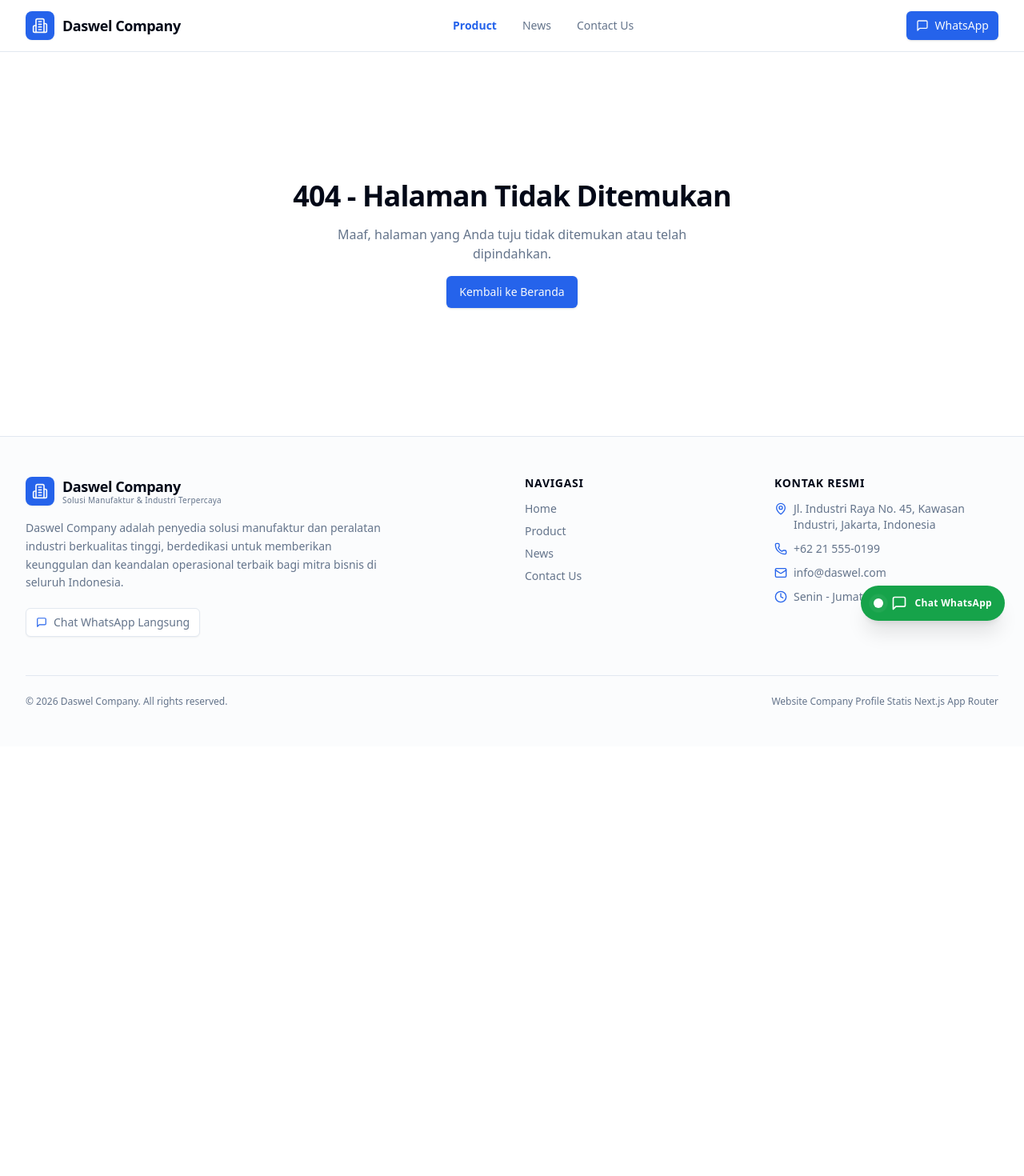
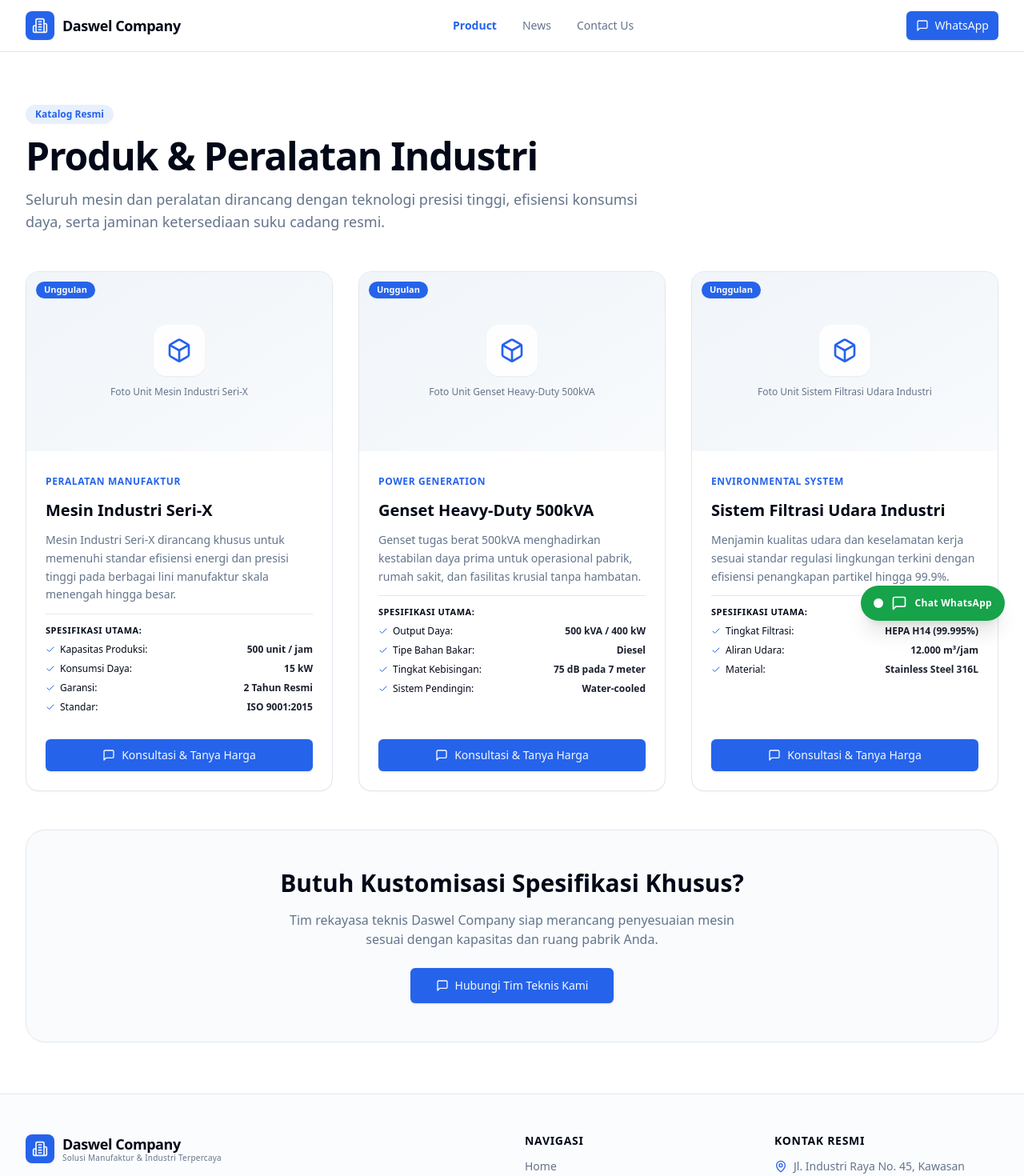
Before and after one commit to Snouzen/daswel-comp, a Next.js app: page /products in a window 1280 px wide. Before the commit this address had no page. Shown: the top 1470 px of the page at 80% size. Before the commit the page ends 933 px from the top, so only its background shows below. Built offline with nearby package versions, Linux system fonts and the light colour scheme.

Commit message:
feat: add products page and link Product navigation menu

```diff
--- /dev/null
+++ b/app/products/page.tsx
@@ -0,0 +1,137 @@
+import type { Metadata } from "next";
+import Link from "next/link";
+import { productsData } from "@/data/products";
+import { companyData } from "@/data/company";
+import { Button } from "@/components/ui/button";
+import { Box, Check, MessageSquare, ArrowRight } from "lucide-react";
+
+export const metadata: Metadata = {
+  title: "Katalog Produk & Peralatan Manufaktur",
+  description:
+    "Jelajahi lini produk mesin industri, genset heavy-duty, dan sistem filtrasi udara berkualitas tinggi berstandar ISO dari Daswel Company.",
+  alternates: {
+    canonical: "https://daswel.com/products",
+  },
+  openGraph: {
+    title: `Produk & Peralatan Industri | ${companyData.name}`,
+    description:
+      "Temukan mesin industri dan peralatan manufaktur berkinerja tinggi untuk menunjang produktivitas pabrik Anda.",
+    url: "https://daswel.com/products",
+  },
+  twitter: {
+    card: "summary_large_image",
+    title: `Produk & Peralatan Industri | ${companyData.name}`,
+    description:
+      "Peralatan manufaktur efisiensi energi dengan garansi resmi dan dukungan teknis penuh.",
+  },
+};
+
+export default function ProductsPage() {
+  return (
+    <div className="container mx-auto max-w-7xl px-4 sm:px-6 lg:px-8 py-12 sm:py-16 space-y-12">
+      {/* Page Header */}
+      <header className="max-w-3xl space-y-4">
+        <div className="inline-flex items-center gap-1.5 rounded-full bg-primary/10 px-3 py-1 text-xs font-semibold text-primary">
+          <span>Katalog Resmi</span>
+        </div>
+        <h1 className="text-3xl sm:text-5xl font-extrabold tracking-tight text-foreground">
+          Produk & Peralatan Industri
+        </h1>
+        <p className="text-muted-foreground text-base sm:text-lg leading-relaxed">
+          Seluruh mesin dan peralatan dirancang dengan teknologi presisi tinggi, efisiensi konsumsi daya, serta jaminan ketersediaan suku cadang resmi.
+        </p>
+      </header>
+
+      {/* Products Grid */}
+      <section aria-label="Daftar Produk" className="grid grid-cols-1 md:grid-cols-2 lg:grid-cols-3 gap-8">
+        {productsData.map((product) => {
+          const specEntries = Object.entries(product.specifications);
+          const productWaUrl = `https://wa.me/6281234567890?text=${encodeURIComponent(
+            `Halo ${companyData.name}, saya ingin meminta penawaran harga dan spesifikasi teknis untuk ${product.name}.`
+          )}`;
+
+          return (
+            <article
+              key={product.id}
+              className="flex flex-col rounded-2xl border bg-card overflow-hidden shadow-sm hover:shadow-lg transition-all hover:border-primary/40 group"
+            >
+              {/* Product Visual Area */}
+              <div className="relative h-56 bg-gradient-to-br from-muted to-muted/50 flex flex-col items-center justify-center p-6 text-center">
+                {product.featured && (
+                  <span className="absolute top-3 left-3 rounded-full bg-primary px-2.5 py-0.5 text-[11px] font-semibold text-primary-foreground shadow-sm">
+                    Unggulan
+                  </span>
+                )}
+                <div className="flex h-16 w-16 items-center justify-center rounded-2xl bg-background/90 text-primary shadow-sm group-hover:scale-110 transition-transform">
+                  <Box className="h-8 w-8" />
+                </div>
+                <span className="mt-3 text-xs font-medium text-muted-foreground">
+                  Foto Unit {product.name}
+                </span>
+              </div>
+
+              {/* Product Information */}
+              <div className="p-6 flex-1 flex flex-col justify-between space-y-6">
+                <div className="space-y-3">
+                  <span className="text-xs font-bold text-primary uppercase tracking-wider">
+                    {product.category}
+                  </span>
+                  <h2 className="font-bold text-xl text-foreground group-hover:text-primary transition-colors">
+                    {product.name}
+                  </h2>
+                  <p className="text-sm text-muted-foreground leading-relaxed">
+                    {product.description}
+                  </p>
+
+                  {/* Spesifikasi Lengkap */}
+                  <div className="pt-3 border-t space-y-2 text-xs">
+                    <span className="font-semibold text-foreground uppercase tracking-wider block text-[11px]">
+                      Spesifikasi Utama:
+                    </span>
+                    {specEntries.map(([key, value]) => (
+                      <div key={key} className="flex items-center justify-between text-muted-foreground">
+                        <span className="flex items-center gap-1.5 font-medium text-foreground">
+                          <Check className="h-3 w-3 text-primary shrink-0" />
+                          {key}:
+                        </span>
+                        <span className="font-semibold text-foreground/90">{value}</span>
+                      </div>
+                    ))}
+                  </div>
+                </div>
+
+                {/* WhatsApp Action */}
+                <div className="space-y-2 pt-2">
+                  <Button asChild className="w-full gap-2 font-medium">
+                    <a href={productWaUrl} target="_blank" rel="noopener noreferrer">
+                      <MessageSquare className="h-4 w-4" />
+                      Konsultasi & Tanya Harga
+                    </a>
+                  </Button>
+                </div>
+              </div>
+            </article>
+          );
+        })}
+      </section>
+
+      {/* Bottom Consultation Banner */}
+      <section className="rounded-3xl border bg-muted/40 p-8 sm:p-12 text-center space-y-4">
+        <h2 className="text-2xl sm:text-3xl font-bold text-foreground">
+          Butuh Kustomisasi Spesifikasi Khusus?
+        </h2>
+        <p className="text-muted-foreground text-sm sm:text-base max-w-xl mx-auto">
+          Tim rekayasa teknis {companyData.name} siap merancang penyesuaian mesin sesuai dengan kapasitas dan ruang pabrik Anda.
+        </p>
+        <div className="pt-2">
+          <Button asChild size="lg" variant="default" className="gap-2">
+            <a href={companyData.whatsappUrl} target="_blank" rel="noopener noreferrer">
+              <MessageSquare className="h-4 w-4" />
+              Hubungi Tim Teknis Kami
+            </a>
+          </Button>
+        </div>
+      </section>
+    </div>
+  );
+}
```
